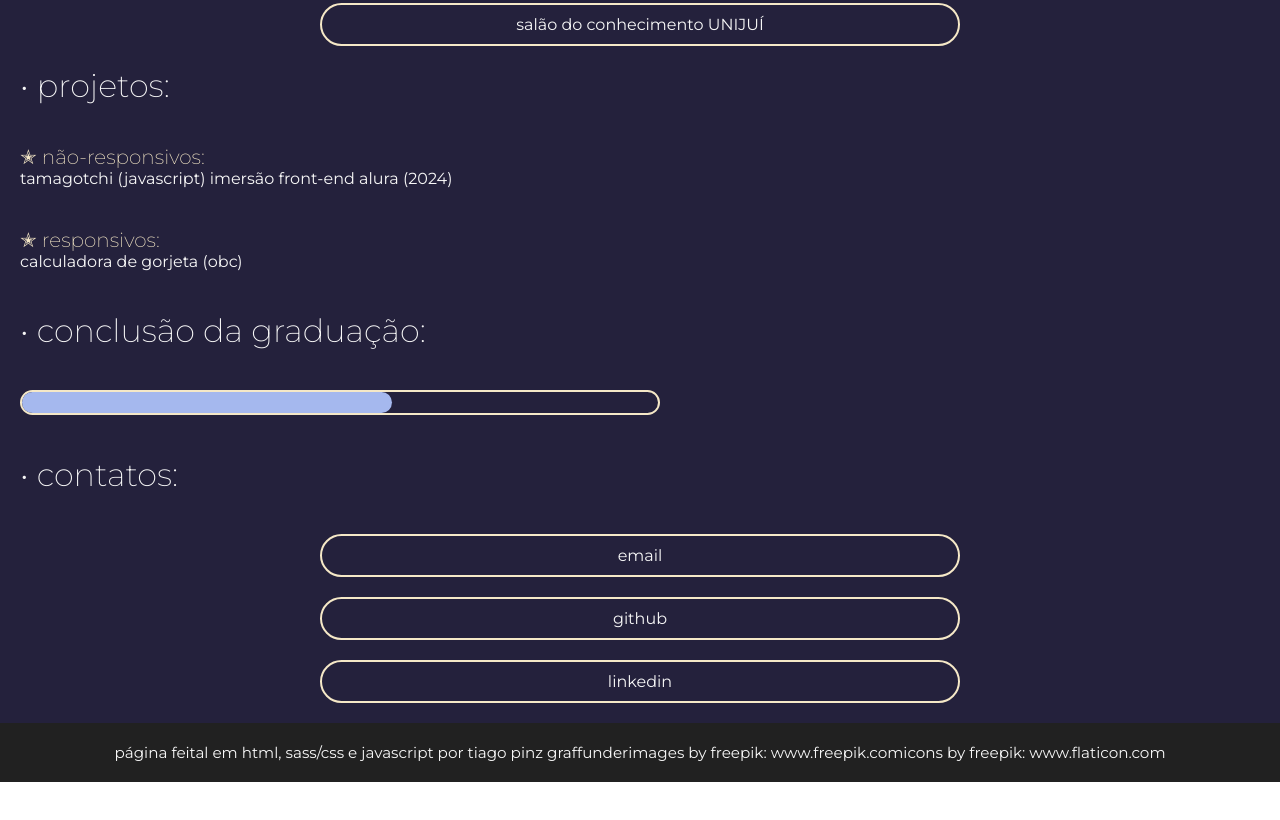
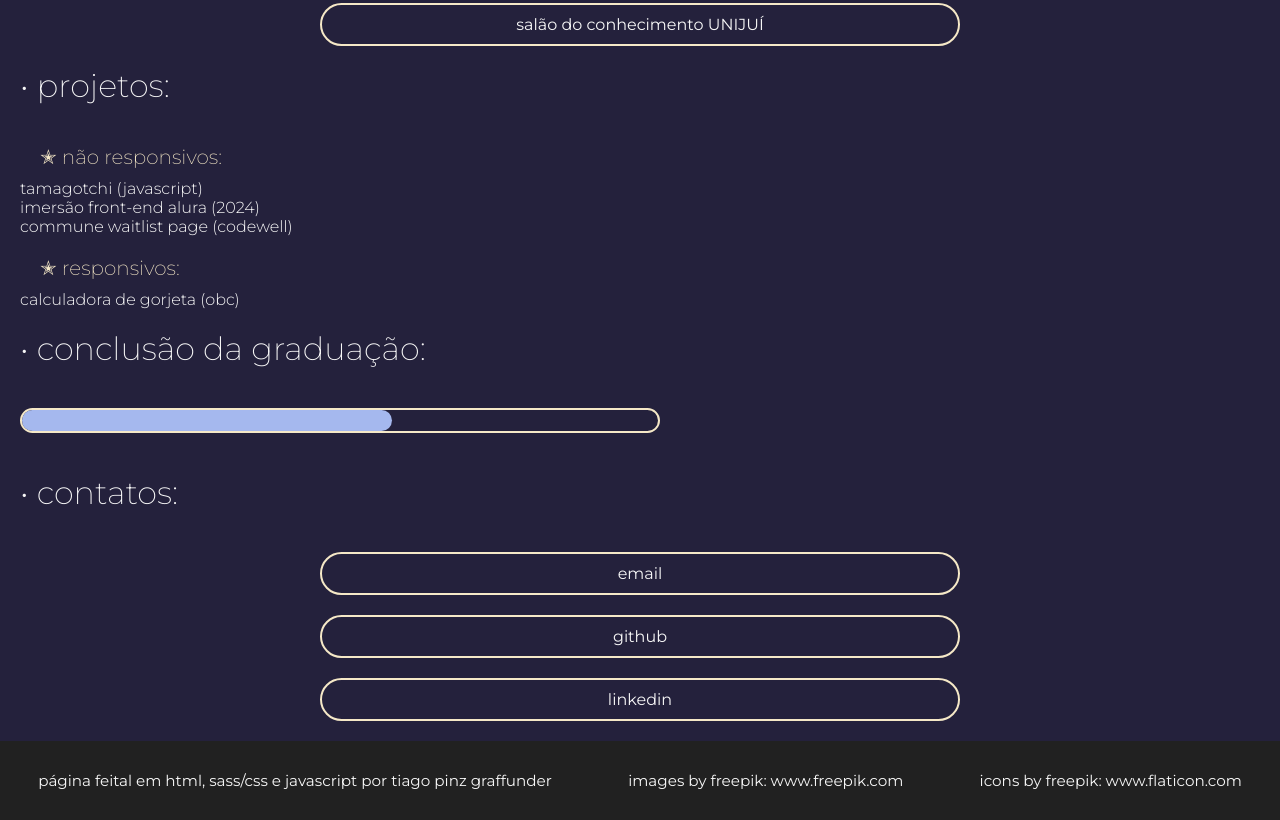
Before and after one commit to tiagograff/my_portfolio, a plain HTML site: page pages/main.html in a window 1280 px wide. Shown: the part 3292-4112 px from the top of the page. Before the commit the page ends 4074 px from the top, so only its background shows below. Drawn offline with Linux system fonts and the light colour scheme.

Commit message:
ajustando projetos e footer

```diff
--- a/pages/main.html
+++ b/pages/main.html
@@ -186,24 +186,33 @@
         </section>
         <section id="projects" class="main-projects">
           <h2 class="main-projects-subTitle">projetos:</h2>
-          <ul class="main-projects-list">
+          <h4 class="main-projects-listTitle">não responsivos:</h4>
+          <ul class="main-projects-listA">
             <li class="main-projects-listA-item">
-              <h4 class="main-projects-listA-item-title">não-responsivos:</h4>
               <a
                 class="main-projects-listA-item-link"
                 href="https://tiagograff.github.io/tamagotchi/"
                 >tamagotchi (javascript)</a
               >
+            </li>
+            <li class="main-projects-listA-item">
               <a
                 class="main-projects-listA-item-link"
                 href="https://tiagograff.github.io/alura_imersao_front_end_l/"
                 >imersão front-end alura (2024)</a
               >
             </li>
+            <li class="main-projects-listA-item">
+              <a
+                class="main-projects-listA-item-link"
+                href="https://tiagograff.github.io/commune_waitlist_page/"
+                >commune waitlist page (codewell)</a
+              >
+            </li>
           </ul>
-          <ul class="main-projects-list">
+          <h4 class="main-projects-listTitle">responsivos:</h4>
+          <ul class="main-projects-listB">
             <li class="main-projects-listB-item">
-              <h4 class="main-projects-listB-item-title">responsivos:</h4>
               <a
                 class="main-projects-listB-item-link"
                 href="https://tiagograff.github.io/start_obc/"
--- a/sass/footer.sass
+++ b/sass/footer.sass
@@ -2,10 +2,15 @@
 @import 'variables'
 
 .footer
-    padding: 20px
+    padding: 20px 0
     background: $black-color
     display: flex
     text-align: center
     align-items: center
     justify-content: center
     font-size: 0.95rem
+    @include screen863
+        flex-direction: column
+        padding: 20px 10px
+    &-text
+        margin: 10px auto
--- a/sass/mixins.sass
+++ b/sass/mixins.sass
@@ -36,12 +36,6 @@
 
 @mixin list-projects
     &-item
-        margin: auto auto 40px 20px
-        &-title
-            font-size: 1.25rem
-            font-weight: 200
-            color: $quaternary-color
-            &-link
-                cursor: pointer
-            &::before
-                content: "✭ "
+        &-link
+            margin-left: 20px
+            font-weight: 300
--- a/sass/projects.sass
+++ b/sass/projects.sass
@@ -5,7 +5,17 @@
     &-projects
         &-subTitle
             @include subTitle
+        &-listTitle
+            margin: 0 0 10px 40px
+            font-size: 1.25rem
+            font-weight: 200
+            color: $quaternary-color
+            &::before
+                content: "✭ "
         &-listA
+            margin-bottom: 20px
             @include list-projects
+
         &-listB
+            margin-bottom: 20px
             @include list-projects
```
Also changed, not shown: css/styles.css, sass/dist/footer.css, sass/dist/projects.css, 1 other file.
